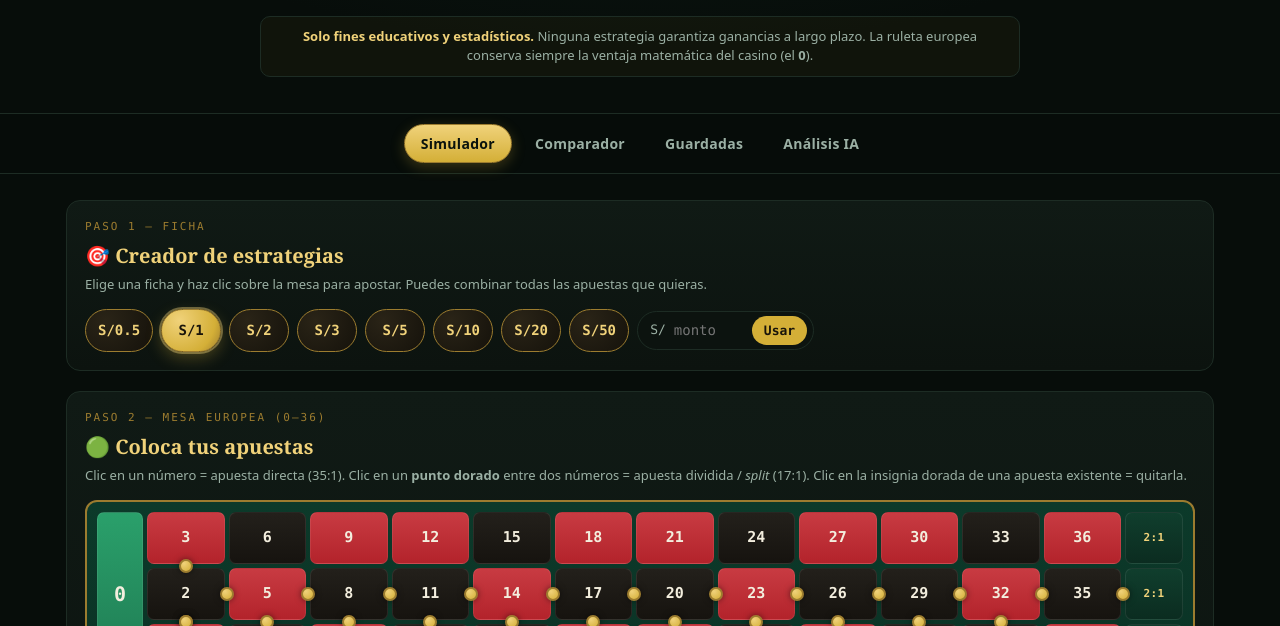
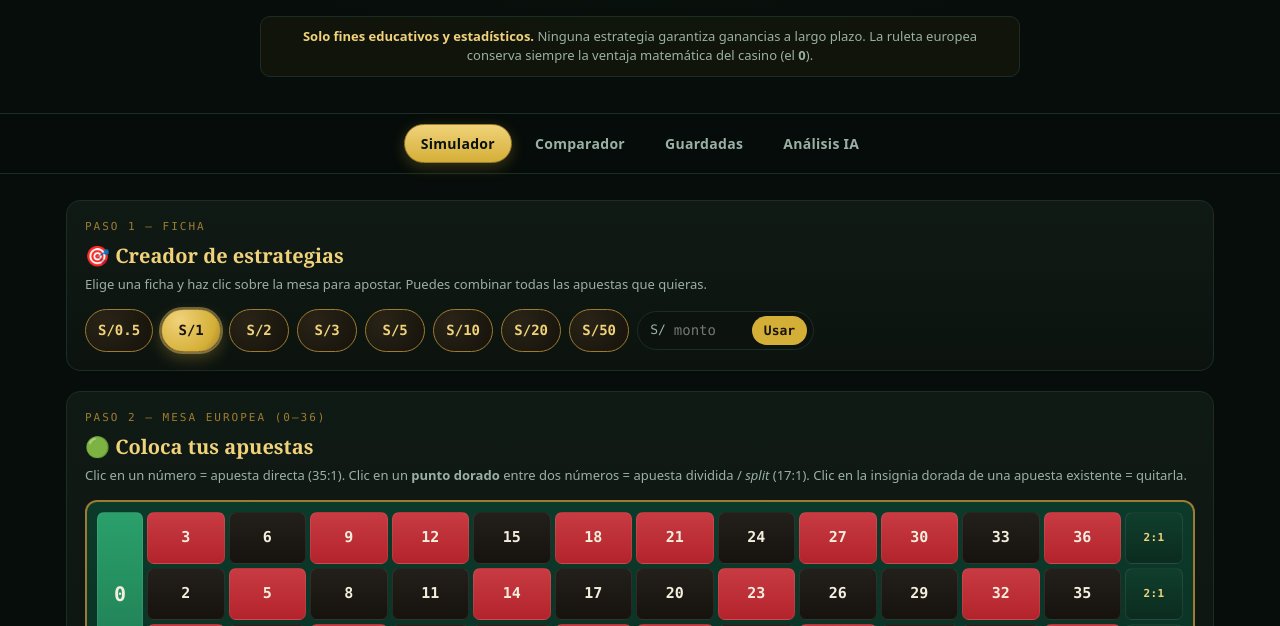
Before and after one commit to patito13-tech/Roulette-Strategy-Simulator, a plain HTML site: page Index.html in a window 1280 px wide. Shown: the part 174-800 px from the top of the page. Drawn offline with Linux system fonts and the light colour scheme.

Commit message:
Update Index.html

```diff
--- a/Index.html
+++ b/Index.html
@@ -186,23 +186,47 @@ nav.tabs button.active{
 }
 .cell.has-bet{box-shadow:0 0 0 2px var(--gold-bright),0 0 14px rgba(240,210,122,.35)}
 
-/* ---------- Puntos de apuesta dividida (split bets) ---------- */
-.split-dot{
+/* ---------- Zonas de apuesta dividida (split bets) ----------
+   Franjas delgadas, casi invisibles, ancladas al borde entre dos
+   números (igual que en una mesa real). No estorban el clic sobre
+   el número: son finas y viven exactamente sobre la línea divisoria. */
+.split-zone{
   position:relative;
-  width:14px;height:14px;border-radius:50%;
-  background:radial-gradient(circle at 30% 25%, var(--gold-bright), var(--gold));
-  border:2px solid var(--gold-dim);
-  cursor:pointer;z-index:6;
-  box-shadow:0 0 6px rgba(0,0,0,.5);
-  transition:transform .12s ease, box-shadow .12s ease;
+  z-index:7;
+  cursor:pointer;
+  background:transparent;
+  border-radius:3px;
+  pointer-events:auto;
+  transition:background .12s ease, box-shadow .12s ease;
+  align-self:center;
+  justify-self:center;
 }
-.split-dot:hover{ transform:scale(1.5); box-shadow:0 0 0 2px var(--gold-bright); }
-/* dots horizontales: viven entre dos columnas, pegados al borde derecho de la celda izquierda */
-.split-dot.h{ align-self:center; justify-self:end; margin-right:-9px; }
-/* dots verticales: viven entre dos filas, pegados al borde inferior de la celda superior */
-.split-dot.v{ align-self:end; justify-self:center; margin-bottom:-9px; }
-.split-dot.has-bet{ box-shadow:0 0 0 2px var(--gold-bright), 0 0 14px rgba(240,210,122,.45); }
-.split-dot .stake-badge{ top:-16px; right:-14px; }
+.split-zone:hover{
+  background:rgba(240,210,122,.45);
+  box-shadow:0 0 8px rgba(240,210,122,.6);
+}
+.split-zone.has-bet{
+  background:rgba(240,210,122,.28);
+  box-shadow:0 0 0 1px var(--gold-bright) inset;
+}
+/* horizontal: franja vertical fina pegada al borde derecho de la celda izquierda */
+.split-zone.h{
+  width:10px;height:70%;
+  justify-self:end; align-self:center;
+  margin-right:-7px;
+}
+/* vertical: franja horizontal fina pegada al borde inferior de la celda superior */
+.split-zone.v{
+  height:10px;width:70%;
+  align-self:end; justify-self:center;
+  margin-bottom:-7px;
+}
+.split-zone .stake-badge{
+  position:absolute; top:50%; left:50%;
+  transform:translate(-50%,-50%);
+  min-width:18px;height:18px;font-size:9.5px;
+  white-space:nowrap;padding:0 4px;
+}
 
 .bet-summary{
   display:flex;flex-wrap:wrap;gap:10px 20px;align-items:center;justify-content:space-between;
@@ -641,19 +665,19 @@ function buildTable(){
 
   function addSplit(a,b,gridCol,gridRow,horiz){
     const id = "sp_"+Math.min(a,b)+"-"+Math.max(a,b);
-    const dot=document.createElement("div");
-    dot.className="split-dot"+(horiz?" h":" v");
-    dot.dataset.id=id;
-    dot.title="Split "+Math.min(a,b)+"/"+Math.max(a,b)+" (17:1)";
-    dot.style.gridColumn=gridCol;
-    dot.style.gridRow=gridRow;
-    dot.onclick=(e)=>{
+    const zone=document.createElement("div");
+    zone.className="split-zone"+(horiz?" h":" v");
+    zone.dataset.id=id;
+    zone.title="Split "+Math.min(a,b)+"/"+Math.max(a,b)+" (17:1)";
+    zone.style.gridColumn=gridCol;
+    zone.style.gridRow=gridRow;
+    zone.onclick=(e)=>{
       e.stopPropagation();
       if(e.target.classList.contains("stake-badge")){ delete state.stakes[id]; afterBetChange(); return; }
       state.stakes[id]=(state.stakes[id]||0)+state.activeChip;
       afterBetChange();
     };
-    t.appendChild(dot);
+    t.appendChild(zone);
   }
 
   // Horizontales: une n con n+1 cuando ambos están en la misma fila (no cruza de columna de docena visual,
```
